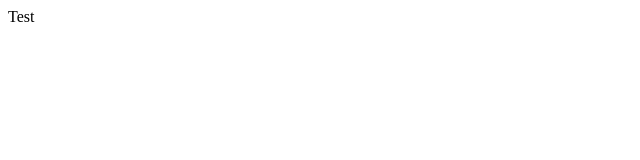
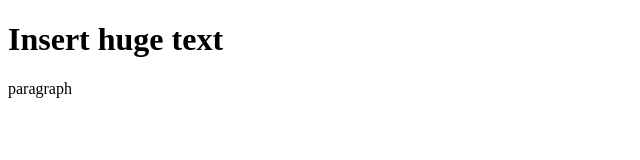
Before and after one commit to EllisDay/ellisday.github.io, a plain HTML site: page index.html in a window 1280 px wide. Shown: the whole page, without its empty margins (0-640 px from the left). Drawn offline with Linux system fonts and the light colour scheme.

Commit message:
second commit

```diff
--- a/index.html
+++ b/index.html
@@ -1,5 +1,13 @@
-<html>
+<!DOCTYPE html>
+<html lang="en">
+  <head>
+    <meta charset="UTF-8">
+    <meta name="viewport" content="width=device-width, initial-scale=1.0">
+    <title>Hey!</title>
+  </head>
+  <body>
+	<h1> Insert huge text </h1>
+                <p> paragraph </p>
 
-<p> Test </p>
-
+  </body>
 </html>
```
